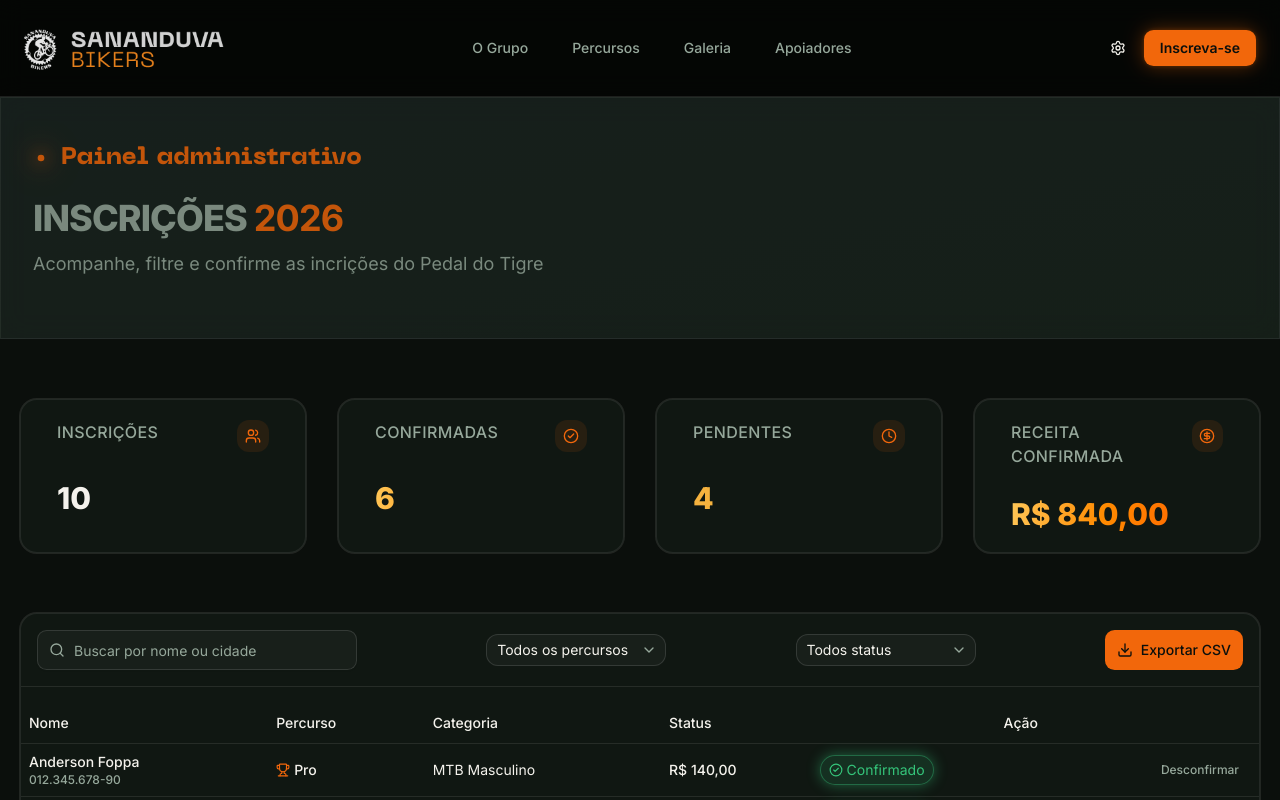
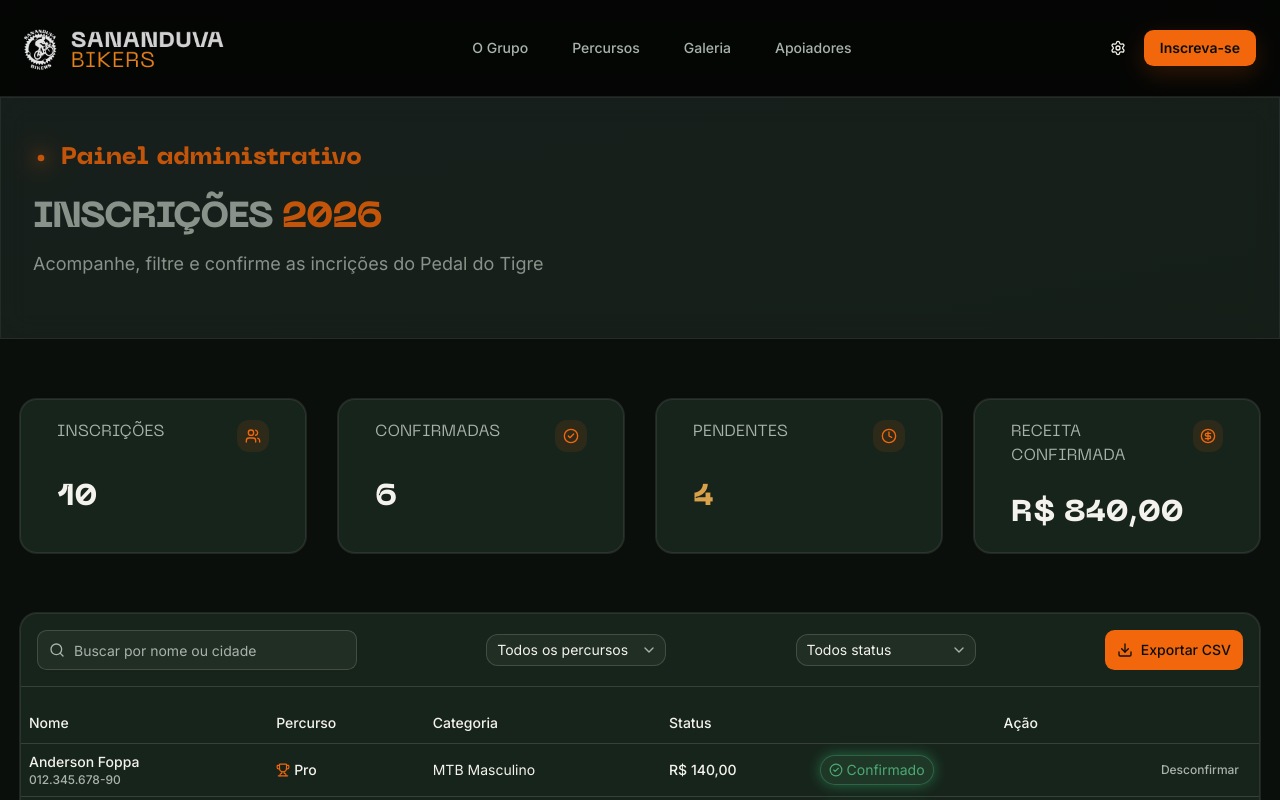
Before and after one commit to gutosavi/sananduva-bikers, a Next.js app: page /admin in a window 1280 px wide. Shown: the top 800 px of the page. Built offline with nearby package versions, Linux system fonts and the light colour scheme.

Commit message:
refactor: refinando o visual-theme do projeto

```diff
--- a/src/app/globals.css
+++ b/src/app/globals.css
@@ -5,30 +5,43 @@
 @custom-variant dark (&:is(.dark *));
 
 @theme inline {
-  --font-heading: var(--font-inter);
+  --font-heading: var(--font-neue-machina);
   --font-sans: var(--font-inter);
   --font-display: var(--font-neue-machina);
 
   --color-background: var(--background);
   --color-foreground: var(--foreground);
+
   --color-card: var(--card);
   --color-card-foreground: var(--card-foreground);
+
   --color-popover: var(--popover);
   --color-popover-foreground: var(--popover-foreground);
+
   --color-primary: var(--primary);
   --color-primary-foreground: var(--primary-foreground);
+
   --color-secondary: var(--secondary);
   --color-secondary-foreground: var(--secondary-foreground);
+
   --color-muted: var(--muted);
   --color-muted-foreground: var(--muted-foreground);
+
   --color-accent: var(--accent);
   --color-accent-foreground: var(--accent-foreground);
+
+  --color-surface: var(--surface);
+  --color-surface-elevated: var(--surface-elevated);
+
   --color-destructive: var(--destructive);
   --color-destructive-foreground: var(--destructive-foreground);
+
   --color-success: var(--success);
   --color-success-foreground: var(--success-foreground);
+
   --color-warning: var(--warning);
   --color-warning-foreground: var(--warning-foreground);
+
   --color-border: var(--border);
   --color-input: var(--input);
   --color-ring: var(--ring);
@@ -58,57 +71,66 @@
 :root {
   color-scheme: dark;
 
-  /* Dark mountain-biking adventure theme */
+  /* Base */
   --background: #0b0f0c;
   --foreground: #f4f2ec;
 
-  --card: #101712;
+  /* Surfaces */
+  --surface: #17241b;
+  --surface-elevated: #203127;
+
+  --card: #17241b;
   --card-foreground: #f4f2ec;
-  --popover: #0f1511;
+
+  --popover: #203127;
   --popover-foreground: #f4f2ec;
 
-  /* Neon orange accent */
+  /* Brand */
   --primary: #f2670b;
   --primary-foreground: #0b0f0c;
 
-  /* Deep forest green */
+  /* Green states */
   --secondary: #1b2e23;
   --secondary-foreground: #eaf1ec;
 
-  --muted: #16201a;
-  --muted-foreground: #96a89b;
+  --muted: #142019;
+  --muted-foreground: #a8b3ab;
 
-  --accent: #f2670b;
-  --accent-foreground: #0b0f0c;
+  --accent: #24402f;
+  --accent-foreground: #f4f2ec;
 
-  --destructive: #e5484d;
-  --destructive-foreground: #fef2f2;
+  /* Feedback */
+  --destructive: #d94b50;
+  --destructive-foreground: #fff5f5;
 
-  --success: #35c47a;
-  --success-foreground: #04120a;
+  --success: #4ca875;
+  --success-foreground: #07110b;
 
-  --warning: #f5b23e;
-  --warning-foreground: #1a1204;
+  --warning: #d9a24a;
+  --warning-foreground: #191306;
 
-  --border: rgba(255, 255, 255, 0.09);
-  --input: rgba(255, 255, 255, 0.12);
+  /* Form and borders */
+  --border: rgba(244, 242, 236, 0.14);
+  --input: rgba(244, 242, 236, 0.16);
   --ring: #f2670b;
 
+  /* Charts */
   --chart-1: #f2670b;
-  --chart-2: #35c47a;
-  --chart-3: #f5b23e;
-  --chart-4: #2f7f5b;
-  --chart-5: #c2410c;
+  --chart-2: #4ca875;
+  --chart-3: #d9a24a;
+  --chart-4: #477e62;
+  --chart-5: #bd4e12;
 
   --radius: 0.75rem;
 
-  --sidebar: #0f1511;
+  /* Sidebar */
+  --sidebar: #101812;
   --sidebar-foreground: #f4f2ec;
   --sidebar-primary: #f2670b;
   --sidebar-primary-foreground: #0b0f0c;
-  --sidebar-accent: #16201a;
+  --sidebar-accent: #1b2e23;
   --sidebar-accent-foreground: #f4f2ec;
-  --sidebar-border: rgba(255, 255, 255, 0.09);
+  --sidebar-border: rgba(244, 242, 236, 0.12);
   --sidebar-ring: #f2670b;
 }
 
@@ -128,24 +150,24 @@
 
 @utility bg-grid {
   background-image:
-    linear-gradient(rgba(255, 255, 255, 0.035) 1px, transparent 1px),
-    linear-gradient(90deg, rgba(255, 255, 255, 0.035) 1px, transparent 1px);
-  background-size: 44px 44px;
+    linear-gradient(rgba(244, 242, 236, 0.025) 1px, transparent 1px),
+    linear-gradient(90deg, rgba(244, 242, 236, 0.025) 1px, transparent 1px);
+  background-size: 48px 48px;
 }
 
 /* Topographic / altimetry map grid used over dark green sections.
    Fine grid + coarser accent lines, like a technical route map. */
-@utility bg-topo {
+@utility bg-route {
   background-image:
-    linear-gradient(rgba(255, 255, 255, 0.05) 1px, transparent 1px),
-    linear-gradient(90deg, rgba(255, 255, 255, 0.05) 1px, transparent 1px),
-    linear-gradient(rgba(255, 109, 0, 0.07) 1px, transparent 1px),
-    linear-gradient(90deg, rgba(255, 109, 0, 0.07) 1px, transparent 1px);
+    radial-gradient(
+      circle at 82% 18%,
+      rgba(242, 103, 11, 0.1),
+      transparent 28%
+    ),
+    linear-gradient(135deg, rgba(244, 242, 236, 0.035) 1px, transparent 1px);
   background-size:
-    32px 32px,
-    32px 32px,
-    160px 160px,
-    160px 160px;
+    auto,
+    34px 34px;
 }
 
 /* Rustic printed-paper grain/noise overlay. Sits above backgrounds,
@@ -161,20 +183,6 @@
   filter: grayscale(1) contrast(1.15) brightness(0.9);
 }
 
-/* Warm yellow -> neon orange gradient text for headline accents */
-@utility text-gradient-neon {
-  background-image: linear-gradient(
-    100deg,
-    #ffd166 0%,
-    #ff8a00 45%,
-    #ff5500 100%
-  );
-  -webkit-background-clip: text;
-  background-clip: text;
-  color: transparent;
-  -webkit-text-fill-color: transparent;
-}
-
 /* Frosted glass surface used across cards and panels */
 @utility glass {
   background-color: color-mix(in oklch, var(--card) 55%, transparent);
@@ -185,9 +193,7 @@
 
 /* Persistent neon halo */
 @utility glow-orange {
-  box-shadow:
-    0 0 20px rgba(255, 109, 0, 0.35),
-    0 0 4px rgba(255, 109, 0, 0.25);
+  box-shadow: 0 8px 24px rgba(242, 103, 11, 0.18);
 }
 
 @utility glow-green {
@@ -208,17 +214,17 @@
 }
 
 @layer utilities {
-  /* CTA / interactive glow on hover */
   .hover-glow {
     transition:
-      box-shadow 0.35s ease,
-      transform 0.25s ease,
-      border-color 0.35s ease;
+      transform 180ms ease,
+      box-shadow 180ms ease,
+      background-color 180ms ease;
   }
+
   .hover-glow:hover {
-    box-shadow:
-      0 0 24px rgba(255, 109, 0, 0.5),
-      0 0 6px rgba(255, 109, 0, 0.35);
+    transform: translateY(-2px);
+    box-shadow: 0 8px 24px rgba(242, 103, 11, 0.18);
+  }
 }
 
 /* Organic drifting background blobs */
@@ -233,7 +239,6 @@
 }
 .animate-spin {
   animation: spin 1s linear infinite;
-  }
 }
 
 @keyframes spin {
```
Lines whose indentation alone changed are shown as unchanged.
